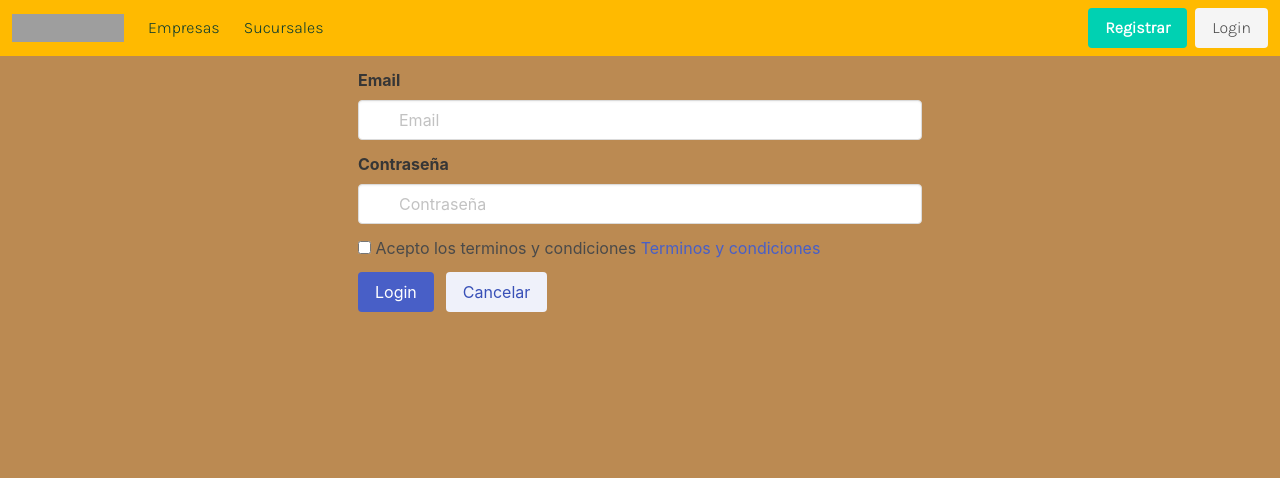
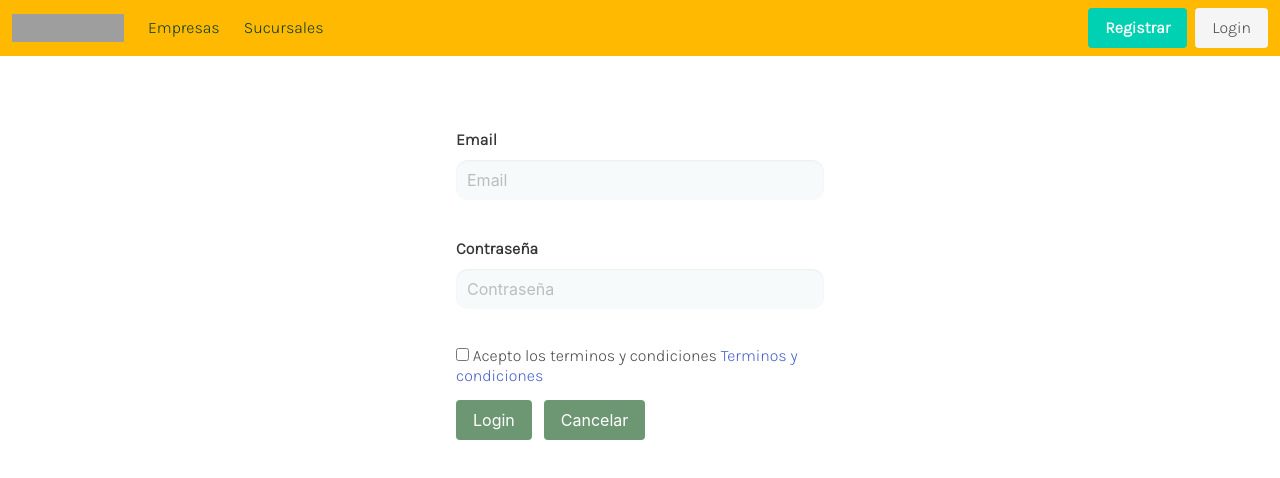
Before and after one commit to plancerio2020255/empleadosAngular, an Angular app in the folder EmpleadosAngular/empleadosAngular/: page /login in a window 1280 px wide. Shown: the top 478 px of the page. Built offline with nearby package versions, Linux system fonts and the light colour scheme; grey boxes are pictures that could not be loaded.

Commit message:
Aplicacion de estilos

```diff
--- a/EmpleadosAngular/empleadosAngular/src/app/components/login/login.component.html
+++ b/EmpleadosAngular/empleadosAngular/src/app/components/login/login.component.html
@@ -1,13 +1,13 @@
 <body class="Body">
-<div class="container">
+<div class="container is-widescreen is-primary">
 	<div class="columns is-centered">
-		<div class="column is-full is-half">
+		<div class="column is-4 is-half is-centered">
 			<div class="field">
 
 			</div>
 			<div class="field">
 				<label class="label">Email</label>
-				<p class="control has-icons-left has-icons-right">
+				<p class="control ">
 					<input class="input" type="email" placeholder="Email">
 					<span class="icon is-small is-left">
 						<i class="fas fa-envelope"></i>
@@ -19,7 +19,7 @@
 			</div>
 			<div class="field">
 				<label class="label">Contraseña</label>
-				<p class="control has-icons-left">
+				<p class="control">
 					<input class="input" type="password" placeholder="Contraseña">
 					<span class="icon is-small is-left">
 						<i class="fas fa-lock"></i>
@@ -43,7 +43,7 @@
 					<button class="button is-link">Login</button>
 				</div>
 				<div class="control">
-					<button class="button is-link is-light">Cancelar</button>
+					<button class="button is-link">Cancelar</button>
 				</div>
 			</div>
 		</div>
--- a/EmpleadosAngular/empleadosAngular/src/app/components/login/login.component.sass
+++ b/EmpleadosAngular/empleadosAngular/src/app/components/login/login.component.sass
@@ -1,4 +1,20 @@
+@import url('https://fonts.googleapis.com/css2?family=Karla:wght@300&display=swap')
+
 .Body
-  width: 100vw
-  height: 100vh
-  background-color: #BB8A52
+  font-family: 'Karla', sans-serif
+  margin-top: 60px
+
+input
+  background-color: #f6fafa
+  color: #FFBA00
+  outline: none
+  border: none
+  border-radius: 12px
+
+.button
+  background-color: #6d9773
+
+.button:hover
+  background-color: rgba(255, 186, 0 , 0.9)
+  transition: all 0.3s linear
+  color: #6d9773
```
